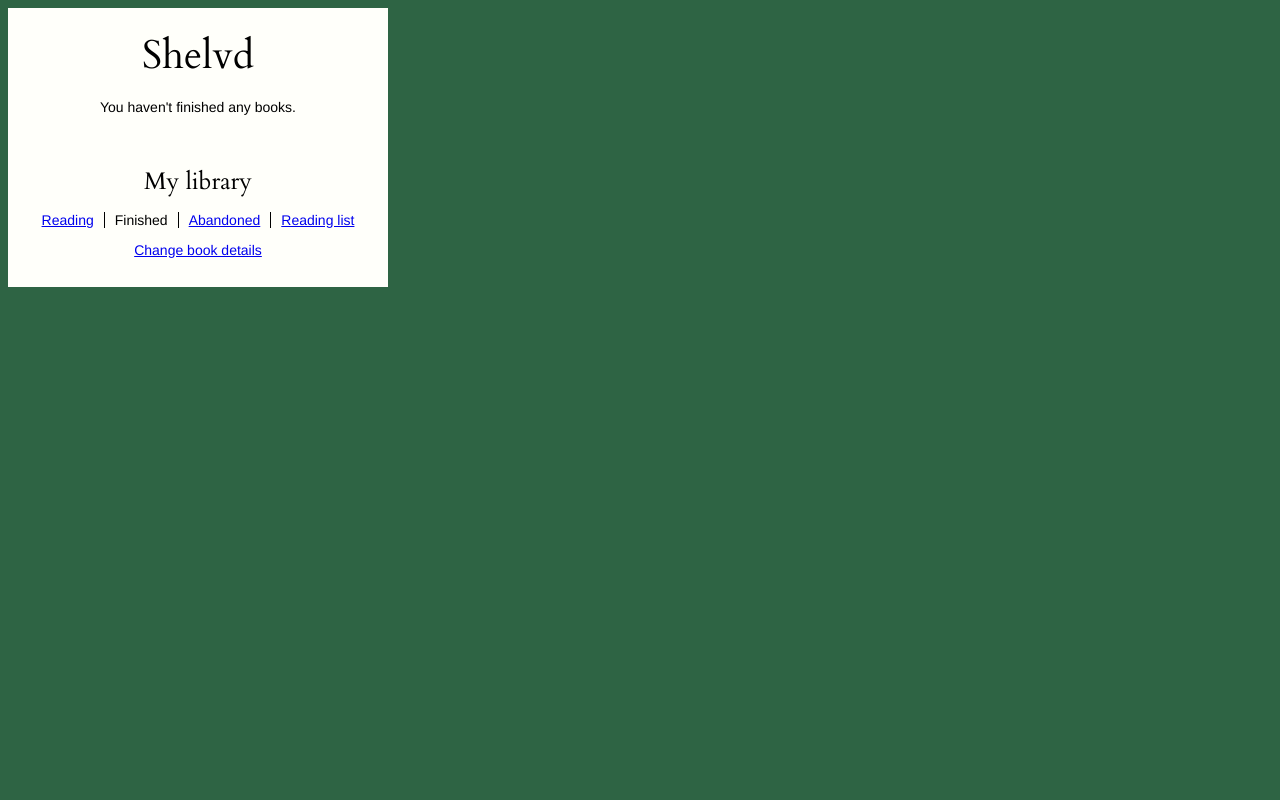
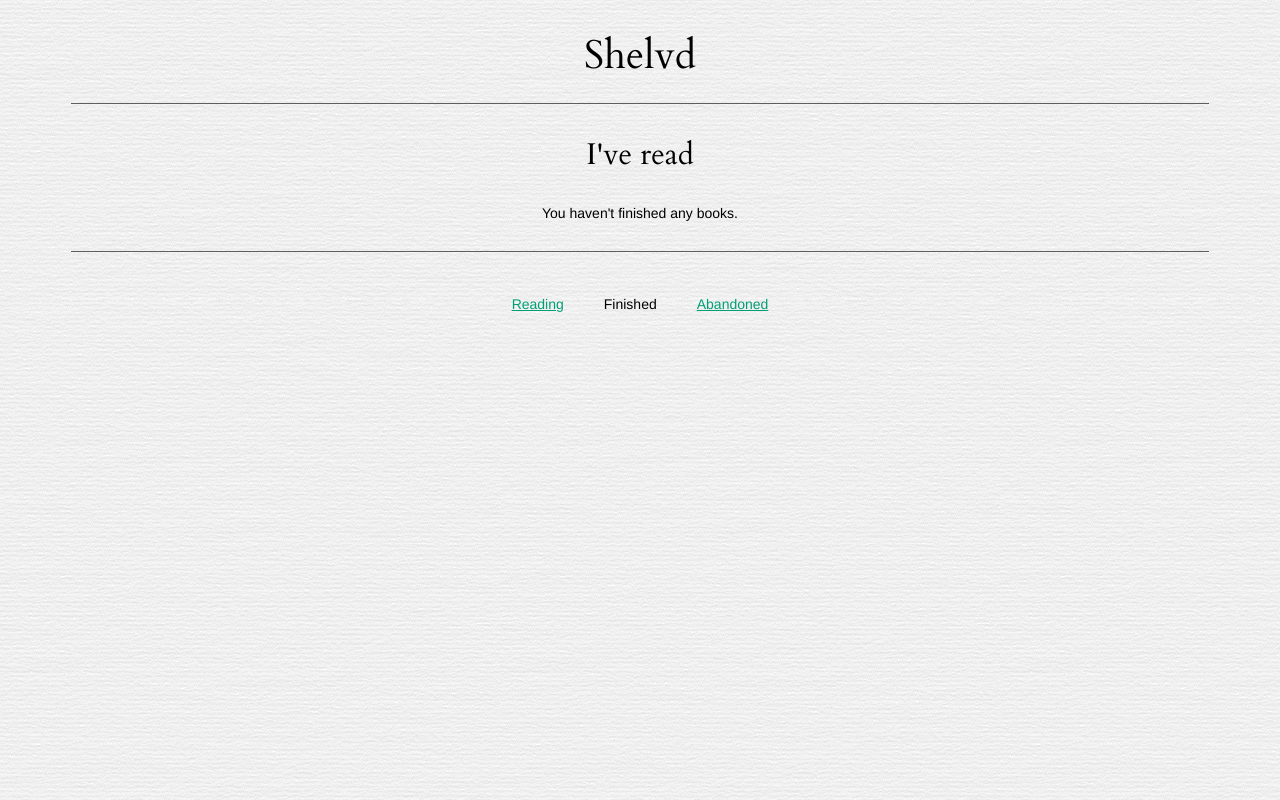
Before and after one commit to lovedaybrooke/Shelvd, a Django app: page /finished in a window 1280 px wide. Run offline with Django 3.2, Linux system fonts and the light colour scheme; data that the repository does not hold is empty; parts of the project's set-up code (start-up, migrations or seed data) failed here and were passed over.

Commit message:
Visual refresh

```diff
--- a/shelvd/models.py
+++ b/shelvd/models.py
@@ -166,6 +166,7 @@ class Book(models.Model):
                         "identifier": book.identifier,
                         "isbn": book.isbn,
                         "page": bookmark.page,
+                        "image_url": book.image_url,
                         "status": type})
 
         else:
--- a/shelvd/static/stylesheets/iphone.css
+++ b/shelvd/static/stylesheets/iphone.css
@@ -2,7 +2,9 @@ div.content {
   width: 280px;
   height: inherit;
   min-height: 93%;
-  margin: solid #2E6444 15px;
-  background-color: #FFFFFA;
   padding: 10px;
 }
+
+.booklist img {
+  width: 160px;
+}
--- a/shelvd/static/stylesheets/main.css
+++ b/shelvd/static/stylesheets/main.css
@@ -1,15 +1,15 @@
 body {
   font-family: Helvetica, sans-serif;
   font-size: 14px;
-  background-color: #2E6444;
+  background-image: url(../images/paper.png);
+  background-repeat: repeat;
   text-align: center;
 }
 
 div.content {
-  width: 350px;
-  margin: solid #2E6444 15px;
+  width: 90%;
+  margin: 0px auto;
   height: inherit;
-  background-color: #FFFFFA;
   padding: 15px;
 }
 
@@ -36,30 +36,63 @@ input[type="text"] {
   text-align: center;
 }
 
-h1, h2 {
+
+
+h1, h2, h3 {
   font-family: 'Cardo', serif;
 }
 
 h1 {
   font-size: 40px;
   font-weight: 400;
-  /* text-shadow: 2px 2px 2px #aaa; */
-  margin-bottom: 16px;
+  padding-bottom: 20px;
+  margin-bottom: 20px;
   margin-top: 5px;
+  border-bottom: 1.75px #5E5E5E solid;
+}
+
+h1 a {
+  text-decoration: none;
+  color: black;
 }
 
 h2 {
-  font-size: 24px;
+  font-size: 30px;
   font-weight: 200;
-  margin-bottom: 12px;
+  margin: 30px 0px;
 }
 
-h2.footer {
-  margin-top: 50px;
+#footer {
+  padding: 30px 0px;
+  margin-top: 30px;
+  border-top: 1.75px #5E5E5E solid;
+}
+
+h4 {
+  font-size: 16px;
+  margin: 20px 0px 10px 0px ;
 }
 
 .nav {
-  margin-right: 10px;
-  padding-right: 10px;
-  border-right: solid 1px black;
+  margin-right: 20px;
+  padding-right: 20px;
 }
+
+a {
+  color: #009F75;
+}
+
+.booklist img {
+  width: 180px;
+  border: 0.75px #A9A9A9 solid;
+  box-shadow: 5px 5px 0px #A9A9A9;
+}
+
+div.booklist {
+  margin: 35px 0px 45px 0px;
+}
+
+.booklist p {
+  margin: 0px;
+  padding: 0px;
+}
--- a/shelvd/templates/basic-layout.html
+++ b/shelvd/templates/basic-layout.html
@@ -10,14 +10,12 @@
   </head>
   <body>
   <div class="content">
-  <h1>Shelvd</h1>
+  <h1><a href="/">Shelvd</a></h1>
 
 
     {% block maincontent %}
     {% endblock %}
 
-
-    <h2 class="footer">My library</h2>
     {% block navigation %}
     {% endblock %}
   </div>
--- a/shelvd/templates/finished.html
+++ b/shelvd/templates/finished.html
@@ -1,9 +1,13 @@
 {% extends "basic-layout.html" %}
 
    	{% block maincontent %}
-      {% if books %}
-          {% for bookdata in books %}
-            <p class = "booklist">{{ bookdata.title }} ({{ bookdata.isbn }}), finished on {{ bookdata.end_date }}</p>
+      <h2>I've read</h2>
+          {% if books %}
+              {% for bookdata in books %}
+                <div class="booklist">
+                  <img src="{{ bookdata.image_url }}"/>
+                  <h4>{{ bookdata.title }}</h4><p>{{ bookdata.isbn }}<br>Finished on {{ bookdata.end_date }}</p>
+                </div>
           {% endfor %}
       {% else %}
         <p>You haven't finished any books.</p>
@@ -11,6 +15,7 @@
     {% endblock %}
 
 	{% block navigation %}
-    <p><span class="nav"><a href="/">Reading</a></span><span class="nav">Finished</span><span class="nav"><a href="/abandoned">Abandoned</a></span><a href="/reading_list">Reading list</a></p>
-    <p><a href="/change-details">Change book details</a></p>
+    <div id="footer">
+      <p><span class="nav"><a href="/">Reading</a></span><span class="nav">Finished</span><a href="/abandoned">Abandoned</a></p>
+    </div>
 	{% endblock %}
```
Also changed, not shown: shelvd/templates/abandoned.html (+8 -3 lines), shelvd/templates/reading_list.html (deleted, +0 -16 lines), shelvd/templates/unfinished.html (+9 -3 lines), shelvd/static/images/paper.png (added).
